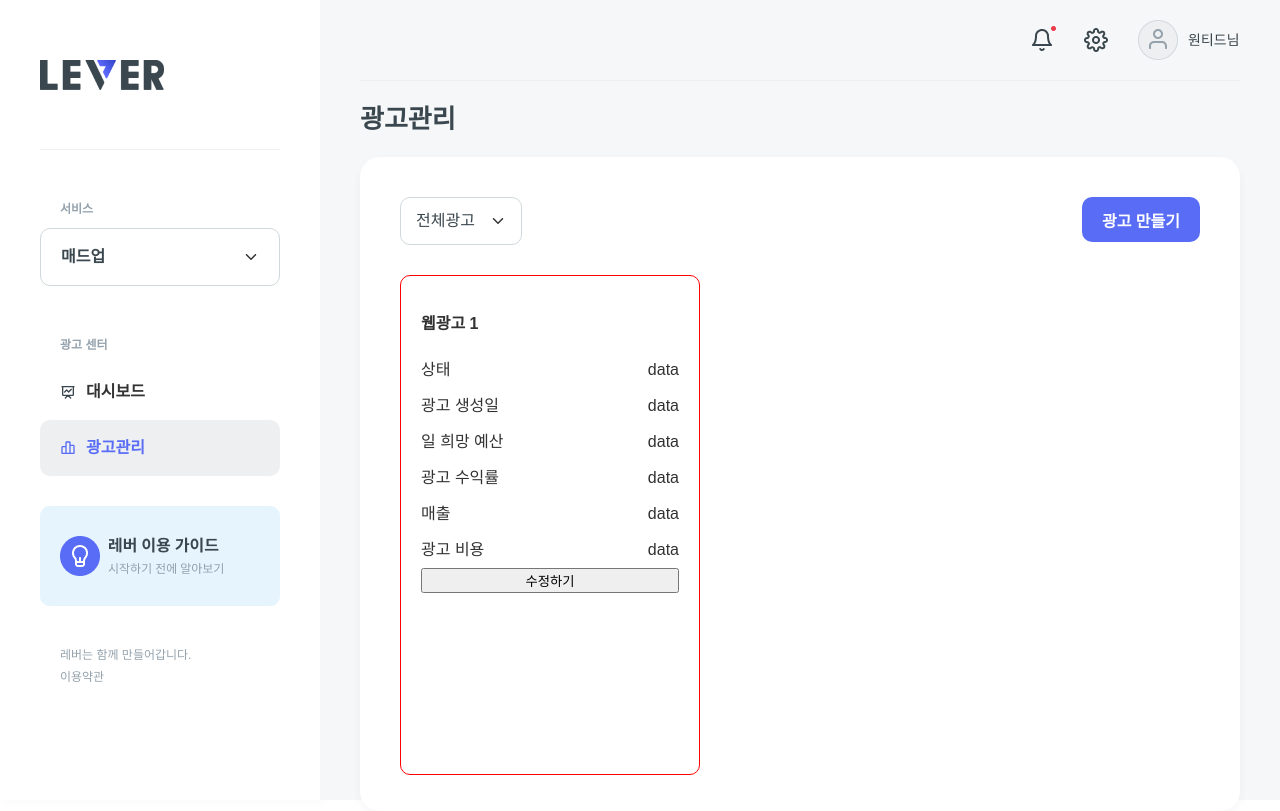
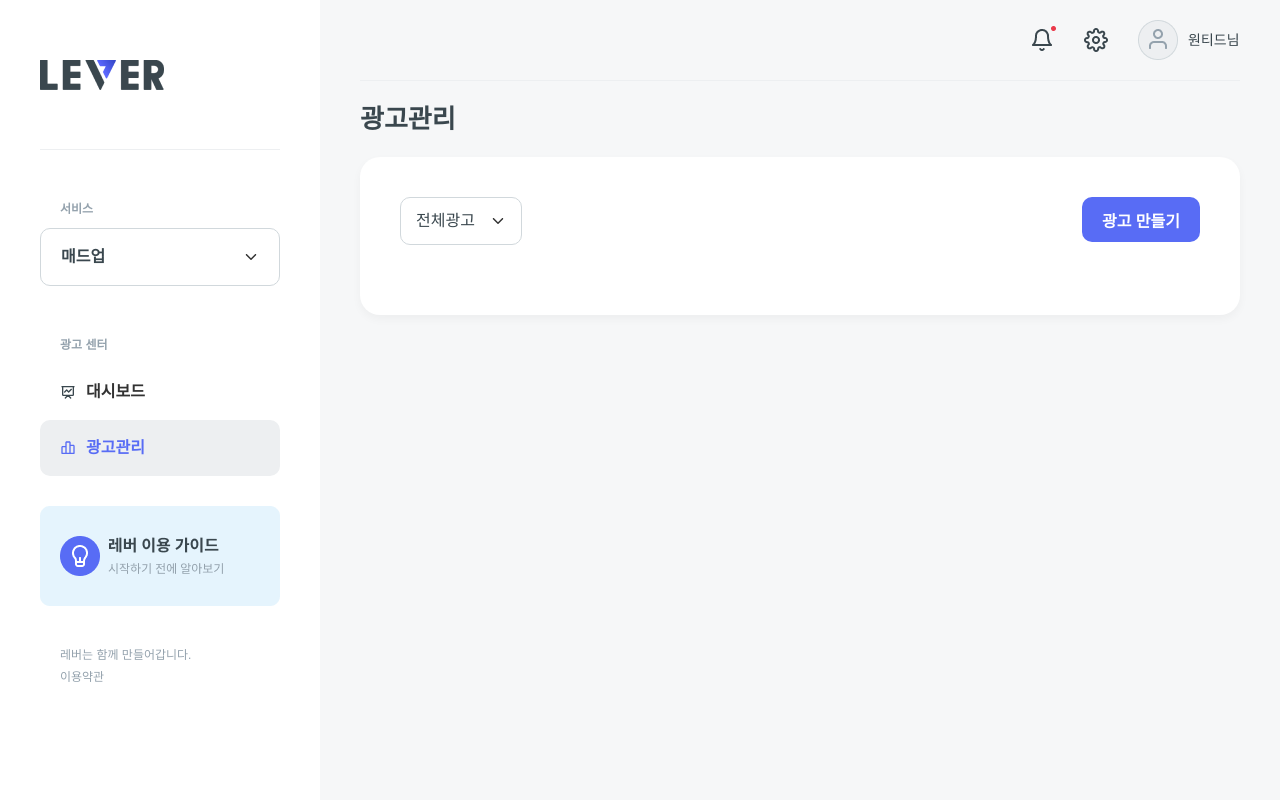
Before and after one commit to strongpond/ad-management-service, a React (Create React App) app: page /ad in a window 1280 px wide. Built offline with nearby package versions, Linux system fonts and the light colour scheme.

Commit message:
Style : 광고카드 레이아웃 구현

```diff
--- /dev/null
+++ b/src/components/Card/AdCard.js
@@ -0,0 +1,93 @@
+import React from "react";
+import styled from "styled-components";
+
+const AdCard = ({ data }) => {
+  const { title, status, startDate, budget, report } = data;
+  const { roas, convValue, cost } = report;
+  const CardDataList = {
+    status: "상태",
+    startDate: "광고 생성일",
+    budget: "일 희망 예산",
+    roas: "광고 수익률",
+    convValue: "매출",
+    cost: "광고 비용",
+  };
+
+  return (
+    <AdCardWrapper>
+      <CardTitle>{title}</CardTitle>
+      <CardDescWrapper>
+        {Object.entries(CardDataList).map(([key, value]) => {
+          console.log(key, value);
+          if (key === "report") return null;
+          return (
+            <CardDescBox>
+              <CardDesc>{CardDataList[key]}</CardDesc>
+              <CardDescValue>{value}</CardDescValue>
+            </CardDescBox>
+          );
+        })}
+      </CardDescWrapper>
+      <CardEditButton>수정하기</CardEditButton>
+    </AdCardWrapper>
+  );
+};
+
+export default AdCard;
+
+const AdCardWrapper = styled.div`
+  display: flex;
+  flex-direction: column;
+  padding: 20px;
+  width: 300px;
+  border: 1px solid ${({ theme }) => theme.colors.borderGrey};
+  border-radius: 10px;
+`;
+
+const CardTitle = styled.div`
+  padding: 15px 0 30px 0;
+  font-size: ${({ theme }) => theme.fontSizes.navTitle};
+  font-weight: 700;
+  border-bottom: 1px solid ${({ theme }) => theme.colors.borderGrey};
+`;
+
+const CardDescWrapper = styled.div`
+  display: flex;
+  flex-direction: column;
+  justify-content: space-between;
+  margin-bottom: 30px;
+`;
+
+const CardDescBox = styled.div`
+  display: flex;
+  flex-direction: row;
+  padding: 15px 0;
+  border-bottom: 1px solid ${({ theme }) => theme.colors.borderGrey};
+`;
+
+const CardDesc = styled.p`
+  width: 100px;
+  color: ${({ theme }) => theme.colors.fontGrey};
+  font-size: ${({ theme }) => theme.fontSizes.mdTitle};
+  font-weight: 400;
+`;
+
+const CardDescValue = styled.p`
+  color: ${({ theme }) => theme.colors.fontBlack};
+  font-size: ${({ theme }) => theme.fontSizes.mdTitle};
+  font-weight: 500;
+`;
+
+const CardEditButton = styled.button`
+  margin-bottom: 10px;
+  height: 45px;
+  width: 100px;
+  padding: 5px 20px;
+  color: ${({ theme }) => theme.colors.fontBlack};
+  font-size: ${({ theme }) => theme.fontSizes.navTitle};
+  font-weight: 700;
+  background-color: ${({ theme }) => theme.colors.white};
+  border: 1px solid ${({ theme }) => theme.colors.borderGrey};
+  border-radius: 10px;
+  cursor: pointer;
+`;
--- /dev/null
+++ b/src/components/Card/index.js
@@ -0,0 +1 @@
+export { default as AdCard } from "./AdCard";
--- a/src/components/index.js
+++ b/src/components/index.js
@@ -2,3 +2,4 @@ export { default as AsideBar } from "./AsideBar";
 export { default as Header } from "./Header";
 export { Board } from "./Dashboard";
 export { AdDropDown } from "./DropDown";
+export { AdCard } from "./Card";
--- a/src/pages/AdManagement.js
+++ b/src/pages/AdManagement.js
@@ -1,24 +1,29 @@
-import { useRef, useState } from "react";
+import { useRef, useState, useEffect } from "react";
 import { IoIosArrowDown } from "react-icons/io";
+// import dayjs from "dayjs";
 import styled from "styled-components";
 
 import { useDetectClose } from "../hooks";
-import { AdDropDown } from "../components";
+import { AdCard, AdDropDown } from "../components";
 
 const AdManagement = () => {
   const dropDownRef = useRef();
   const [adIdentify, setAdIdentify] = useState("전체광고");
+  const [adData, setAdData] = useState([]);
+  const [isOpen, setIsOpen] = useDetectClose(dropDownRef, false);
   const adList = ["전체광고", "진행중", "마감"];
-  const CardDescTitleList = [
-    "상태",
-    "광고 생성일",
-    "일 희망 예산",
-    "광고 수익률",
-    "매출",
-    "광고 비용",
-  ];
 
-  const [isOpen, setIsOpen] = useDetectClose(dropDownRef, false);
+  const fetchData = () => {
+    return fetch("data/ad-list-data-set.json")
+      .then(response => response.json())
+      .then(data => data.ads);
+  };
+
+  useEffect(() => {
+    fetchData().then(data => {
+      setAdData(data);
+    });
+  }, []);
 
   return (
     <Container>
@@ -50,16 +55,9 @@ const AdManagement = () => {
             <AddAdButton>광고 만들기</AddAdButton>
           </BoardHeader>
           <AdCardSection>
-            <AdCard>
-              <CardTitle>웹광고 1</CardTitle>
-              {CardDescTitleList.map((value, index) => (
-                <CardDescBox>
-                  <CardDesc key={index}>{value}</CardDesc>
-                  <CardDescValue>data</CardDescValue>
-                </CardDescBox>
-              ))}
-              <CardEditButton>수정하기</CardEditButton>
-            </AdCard>
+            {adData.map(data => {
+              <AdCard key={data.id} data={data} />;
+            })}
           </AdCardSection>
         </Board>
       </MainBoard>
@@ -91,7 +89,6 @@ const MainBoard = styled.div``;
 
 const Board = styled.div`
   padding: 40px;
-  height: 654px;
   background-color: ${({ theme }) => theme.colors.white};
   box-shadow: 0px 4px 10px rgba(0, 0, 0, 0.04);
   border-radius: 20px;
@@ -149,32 +146,3 @@ const AdCardSection = styled.div`
   display: flex;
   margin-top: 30px;
 `;
-
-const AdCard = styled.div`
-  display: flex;
-  flex-direction: column;
-  padding: 20px;
-  width: 300px;
-  height: 500px;
-  border: 1px solid red;
-  border-radius: 10px;
-`;
-
-const CardTitle = styled.div`
-  padding: 20px 0;
-  font-size: ${({ theme }) => theme.fontSizes.navTitle};
-  font-weight: 700;
-`;
-
-const CardDescBox = styled.div`
-  display: flex;
-  flex-direction: row;
-  justify-content: space-between;
-  padding: 10px 0;
-`;
-
-const CardDesc = styled.p``;
-
-const CardDescValue = styled.p``;
-
-const CardEditButton = styled.button``;
--- a/src/pages/Dashboard.js
+++ b/src/pages/Dashboard.js
@@ -1,9 +1,9 @@
 import React, { useState, useCallback, useEffect } from "react";
+import { IoIosArrowDown } from "react-icons/io";
 import DatePicker from "react-datepicker";
-import { IoIosArrowDown } from "react-icons/io";
+import dayjs from "dayjs";
 import styled from "styled-components";
 import "react-datepicker/dist/react-datepicker.css";
-import dayjs from "dayjs";
 import { Board } from "../components";
 
 const Dashboard = () => {
```
